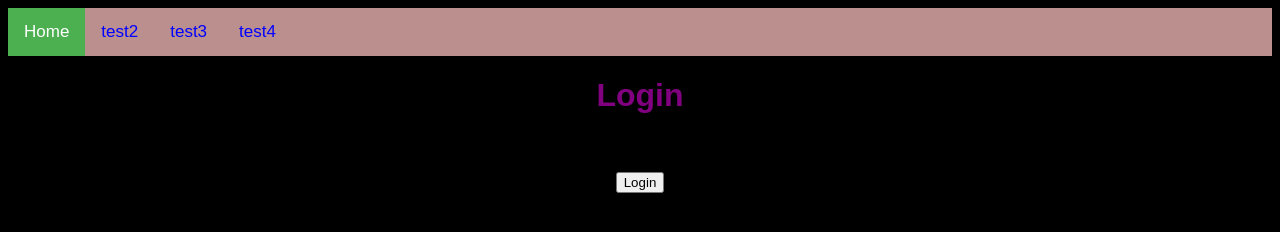
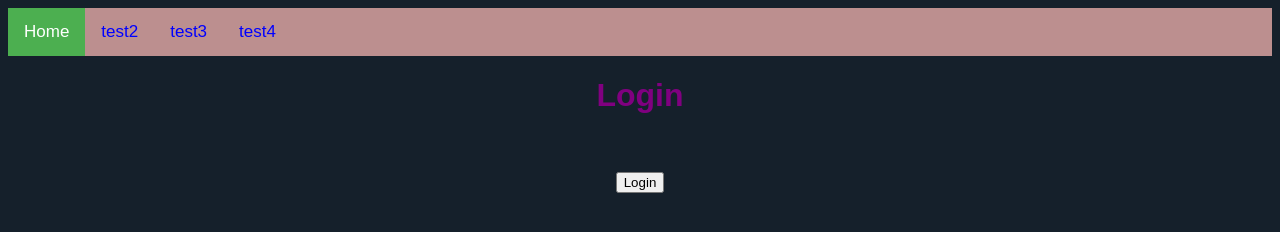
Before and after one commit to matts0613/matts0613.github.io, a plain HTML site: page login.html in a window 1280 px wide. Drawn offline with nearby package versions, Linux system fonts and the light colour scheme.

Commit message:
Update style.css

```diff
--- a/style.css
+++ b/style.css
@@ -1,5 +1,5 @@
 body {
-    background-color: black;
+    background-color: rgb(21, 32, 43);
     font-family: sans-serif;
 }
 
```
